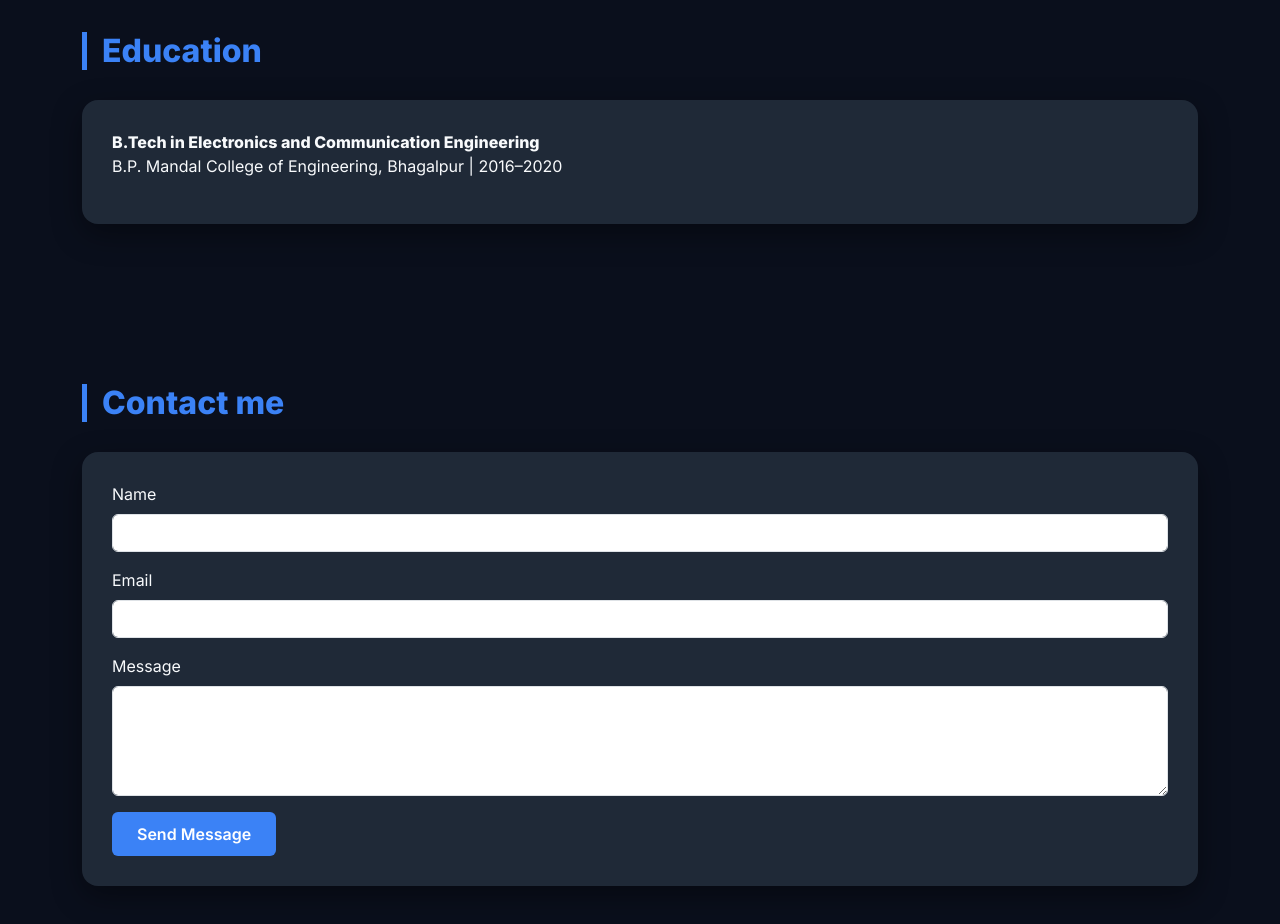
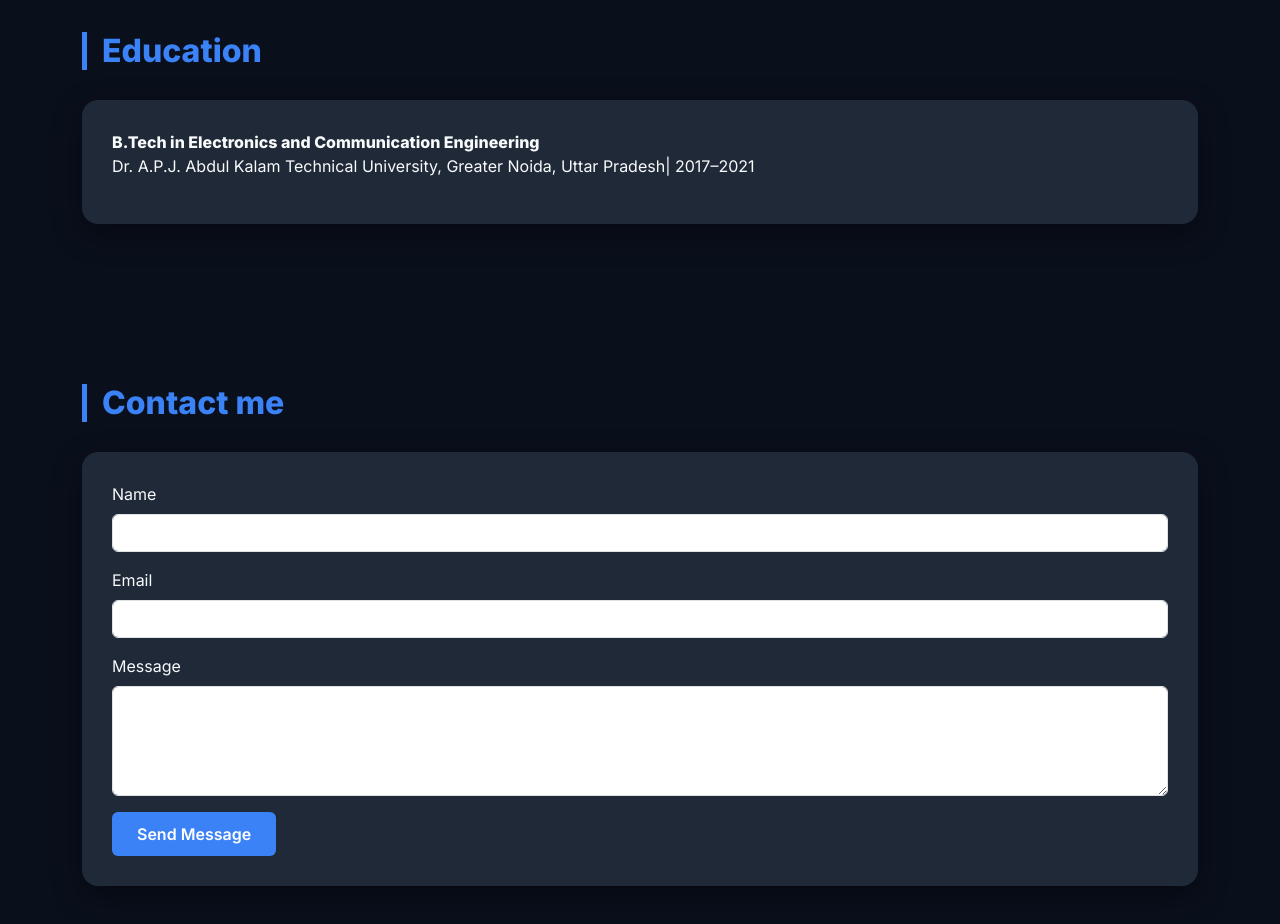
Before and after one commit to alok2307/Alok-portfolio, a plain HTML site: page index.html in a window 1280 px wide. Shown: the part 2540-3464 px from the top of the page. Drawn offline with nearby package versions, Linux system fonts and the light colour scheme.

Commit message:
Update index.html
Education

```diff
--- a/index.html
+++ b/index.html
@@ -186,7 +186,9 @@
   <section id="education" class="container">
     <h2 class="section-title">Education</h2>
     <div class="card-style">
-      <p><strong>B.Tech in Electronics and Communication Engineering</strong><br>B.P. Mandal College of Engineering, Bhagalpur | 2016–2020</p>
+      <p><strong>B.Tech in Electronics and Communication Engineering</strong><br>Dr. A.P.J. Abdul Kalam Technical University, Greater Noida, Uttar
+
+Pradesh| 2017–2021</p>
     </div>
   </section>
 
```
